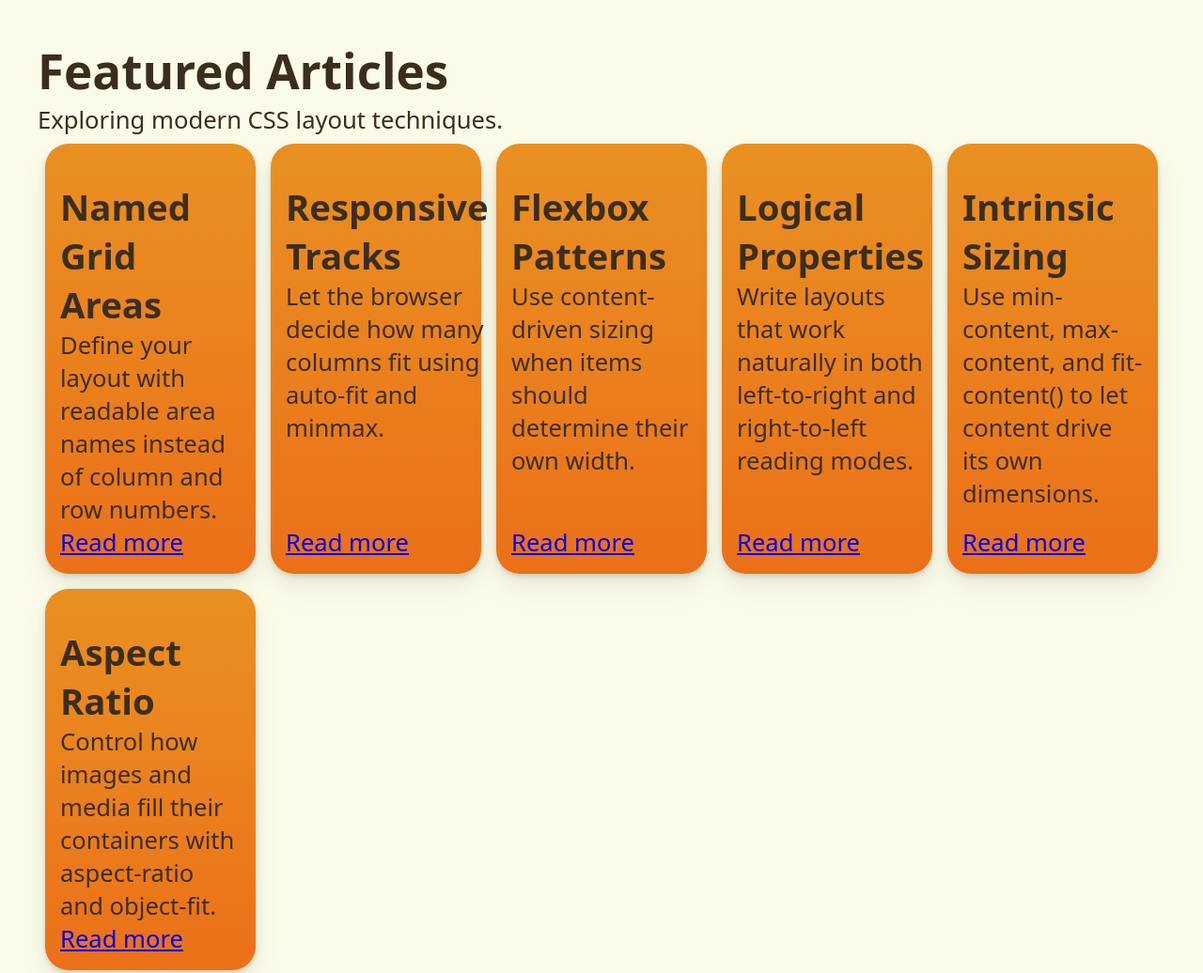
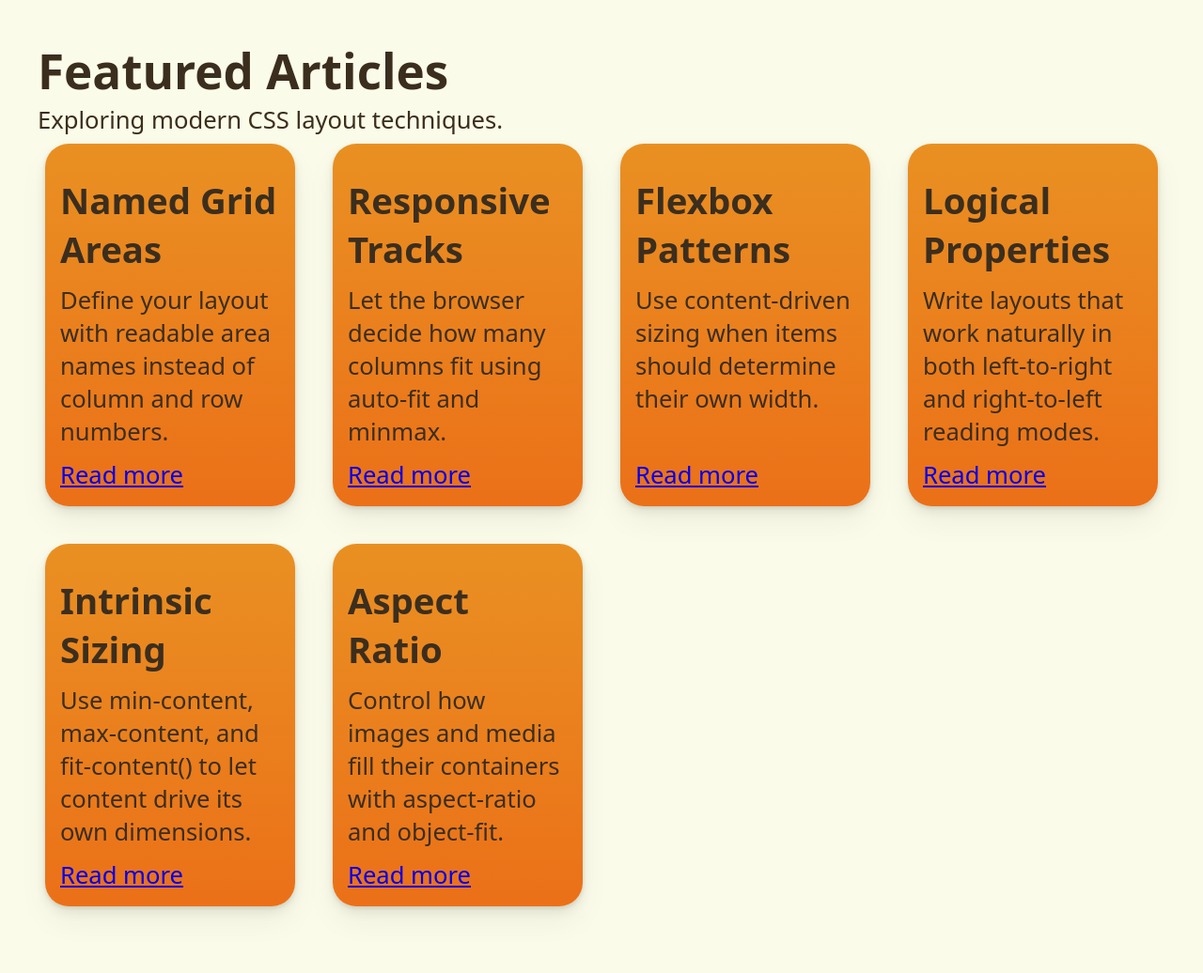
Before and after one commit to CatsRun/wdd331-practice, a website: page unit-4/grid-layouts/cards.html in a window 1280 px wide. Shown: the top 1036 px of the page at 94% size. After the commit the page ends 1013 px from the top, so only its background shows below. Drawn offline with Linux system fonts and the light colour scheme.

Commit message:
subgrid unit 4

```diff
--- a/unit-4/grid-layouts/cards.css
+++ b/unit-4/grid-layouts/cards.css
@@ -1,55 +1,37 @@
 .articles-page {
+  /* ---card subgrid start--- */
   .card-grid {
     display: grid;
-    /* grid-template-columns: repeat(auto-fit, minmax(240px, 1fr)); */
-    grid-template-columns: repeat(auto-fill, minmax(min(240px, 100%), 1fr));
-    /*grid safety pattern adds the 2nd 1fr to avoid overflow*/
-    /* 204px in the min because the text overflows if it is smaller */
-    /* a {
-    align-self: end;
-  } */
+    grid-template-columns: repeat(
+      auto-fill,
+      minmax(min(240px, 100%), 1fr)
+    ); /*grid safety pattern adds the 2nd 1fr to avoid overflow*/ /* 204px in the min because the text overflows if it is smaller */
+    grid-template-rows: auto auto 1fr auto;
+    gap: 1.5rem;
+    align-items: stretch; /*required for subgrid. it allows the child cards to fill the space avalible. otherwise the cards may vary in size and subgrid will not be effective. */
+  }
+  .card {
+    display: grid;
+    grid-template-rows: subgrid;
+    grid-row: span 4;
+    gap: 0.7rem;
+    align-content: start;
   }
 
-  /* attempt 1 */
-  .card {
-    display: grid;
-    grid-template-columns: 1fr;
-    grid-template-rows: 25px auto 1fr auto;
-    grid-template-areas:
-      'place-holder'
-      'title'
-      'body-text'
-      'link';
+  .card > div[aria-hidden='true'] {
+    grid-row: 1;
   }
-  .card div:nth-child(1) {
-    height: 25px;
-    grid-area: place-holder;
-  }
+
   .card h2 {
-    grid-area: title;
+    grid-row: 2;
   }
 
   .card p {
-    grid-area: body-text;
+    grid-row: 3;
   }
-
-  .card div a {
-    grid-area: link;
+  .card a {
+    /* display: grid; */
+    grid-row: 4;
     align-self: end;
   }
-
-  /* attempt 2 */
-  /* .card {
-    display: flexbox;
-    flex-direction: column;
-  }
-  .card a {
-    align-self: end;
-  } */
-
-  /* *******choose topic******** */
-  /* *******display contents***** */
-  .dc {
-    display: contents;
-  }
 }
--- a/unit-4/grid-layouts/cards.html
+++ b/unit-4/grid-layouts/cards.html
@@ -19,74 +19,63 @@
 
             <article class="card">
                 <div aria-hidden="true"></div>
-                <div class="dc">
-                    <h2>Named Grid Areas</h2>
+                    <h2 class="card-title">Named Grid Areas</h2>
                     <p>
                         Define your layout with readable area names instead of
                         column and row numbers.
                     </p>
                     <a href="#">Read more</a>
-                </div>
+
             </article>
 
             <article class="card">
                 <div aria-hidden="true"></div>
-                <div class="dc">
                     <h2>Responsive Tracks</h2>
                     <p>
                         Let the browser decide how many columns fit using
                         auto-fit and minmax.
                     </p>
                     <a href="#">Read more</a>
-                </div>
             </article>
 
             <article class="card">
                 <div aria-hidden="true"></div>
-                <div class="dc">
                     <h2>Flexbox Patterns</h2>
                     <p>
                         Use content-driven sizing when items should determine
                         their own width.
                     </p>
                     <a href="#">Read more</a>
-                </div>
             </article>
 
             <article class="card">
                 <div aria-hidden="true"></div>
-                <div class="dc">
-                    <h2>Logical Properties</h2>
+                  <h2>Logical Properties</h2>
                     <p>
                         Write layouts that work naturally in both
                         left-to-right and right-to-left reading modes.
                     </p>
                     <a href="#">Read more</a>
-                </div>
             </article>
 
             <article class="card">
                 <div aria-hidden="true"></div>
-                <div class="dc">
-                    <h2>Intrinsic Sizing</h2>
+                     <h2>Intrinsic Sizing</h2>
                     <p>
                         Use min-content, max-content, and fit-content()
                         to let content drive its own dimensions.
                     </p>
                     <a href="#">Read more</a>
-                </div>
             </article>
 
             <article class="card">
                 <div aria-hidden="true"></div>
-                <div class="dc">
                     <h2>Aspect Ratio</h2>
                     <p>
                         Control how images and media fill their containers
                         with aspect-ratio and object-fit.
                     </p>
                     <a href="#">Read more</a>
-                </div>
             </article>
 
         </div>
```
Also changed, not shown: index.html (+2 -0 lines), README.md, choose-topic/unit3b/index.html (renamed from chooseTopic/unit3b/index.html), choose-topic/unit3b/styles.css (renamed from chooseTopic/unit3b/styles.css), choose-topic/unit4a/index.html (renamed from chooseTopic/unit4a/index.html), choose-topic/unit4a/main.css (renamed from chooseTopic/unit4a/main.css), unit-2/lightning-css-demo/css/base/reset.css (indentation only), unit-4/advanced/container-demo.css (added), unit-4/advanced/container-demo.html (added), unit-4/advanced/sticky-demo.css (added), unit-4/advanced/sticky-demo.html (added).
